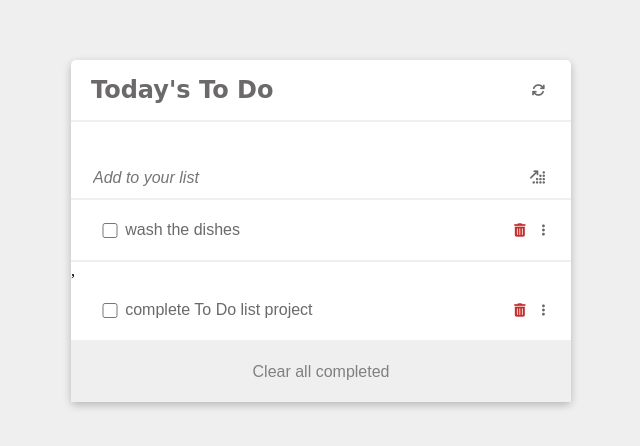
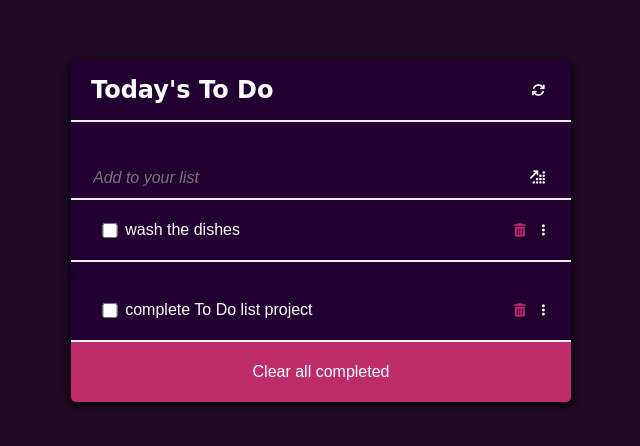
Before and after one commit to Theophileaseh/To-Do-List-Webpack, a website built with webpack: page src/index.html in a window 1280 px wide. Shown: the whole page, without its empty margins (319-959 px from the left). Built offline with nearby package versions, Linux system fonts and the light colour scheme.

Commit message:
Add style

```diff
--- a/src/style.css
+++ b/src/style.css
@@ -2,7 +2,7 @@ body {
   margin: 0;
   padding: 0;
   overflow-x: hidden;
-  background: #efefef;
+  background: #1f0923;
 }
 
 .div-style {
@@ -26,10 +26,11 @@ body {
 
 .sec-heading {
   font-family: cursive;
+  color: #fff;
 }
 
 .message-notification {
-  color: #1a8000;
+  color: #dadada;
   text-align: center;
 }
 
@@ -62,10 +63,10 @@ body {
   width: 100%;
   max-width: 500px;
   margin: 0 auto;
-  background: #fff;
+  background: #220032;
   top: 50%;
   left: 50%;
-  box-shadow: rgba(0, 0, 0, 0.24) 0 3px 8px;
+  box-shadow: rgb(0 0 0) 0 3px 8px;
   border-radius: 5px;
 }
 
@@ -127,11 +128,11 @@ body {
 }
 
 .fa-trash-can {
-  color: #c42d2d;
+  color: #be2b6b;
 }
 
 .single-list-input:disabled {
-  background: #fff;
+  background: #220032;
 }
 
 .clear-all {
@@ -145,6 +146,10 @@ body {
   font-size: 16px;
   color: grey;
   cursor: pointer;
+  background: #be2b6b;
+  color: #fff;
+  border-bottom-left-radius: 5px;
+  border-bottom-right-radius: 5px;
 }
 
 /* .single-list-input {
@@ -156,12 +161,13 @@ body {
   width: 90%;
   font-size: 16px;
   border: none;
-  color: #6b6969;
+  color: #fff;
+  background: #220032;
 }
 
 .line-through {
   text-decoration: line-through;
-  color: #c6c6c6;
+  color: #c6c6c67d;
 }
 
 .none {
@@ -170,10 +176,11 @@ body {
 
 .main-inputs:focus {
   outline: none;
+  background: #220032;
 }
 
 i {
-  color: #6b6969;
+  color: #fff;
 }
 
 @media screen and (max-width: 768px) {
```
